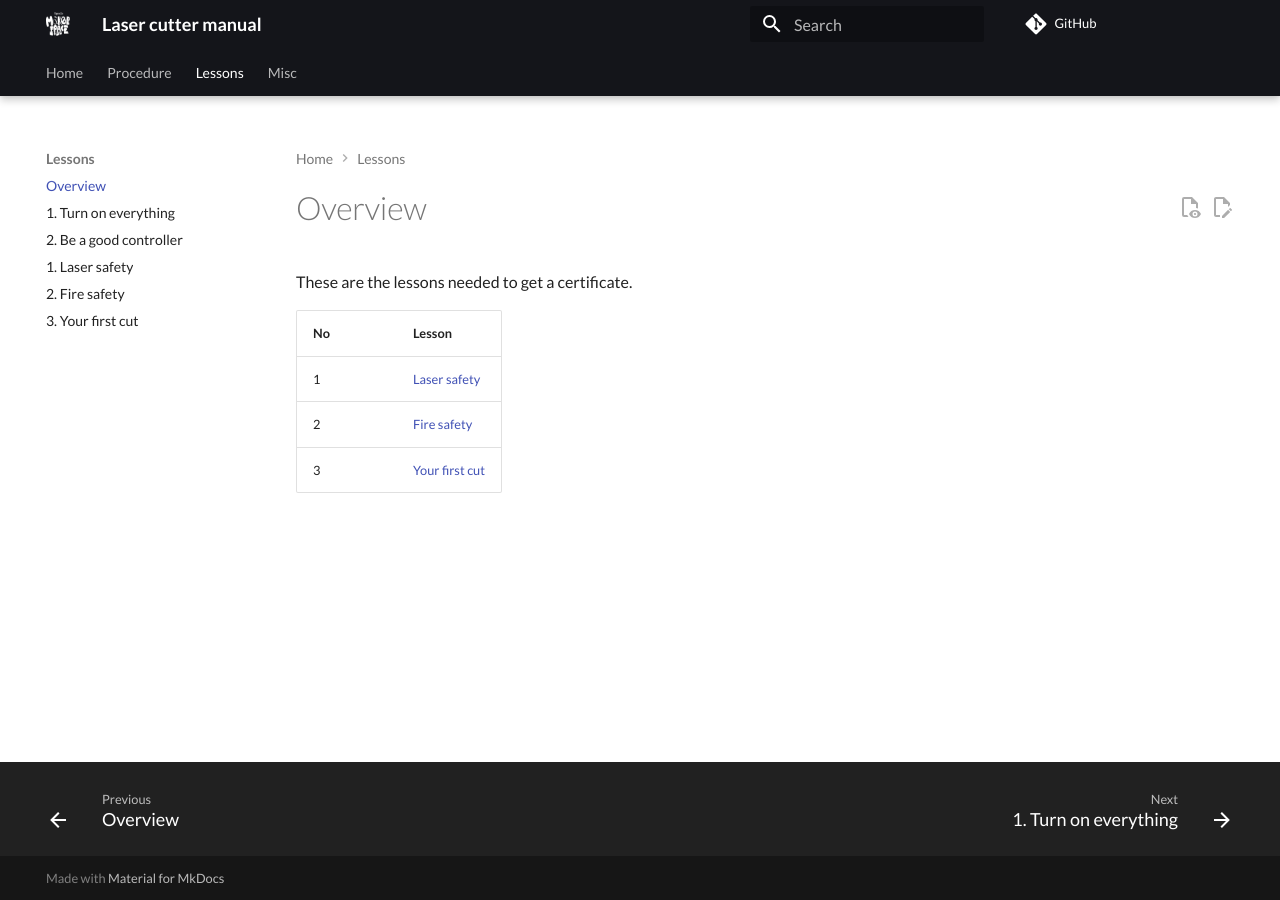
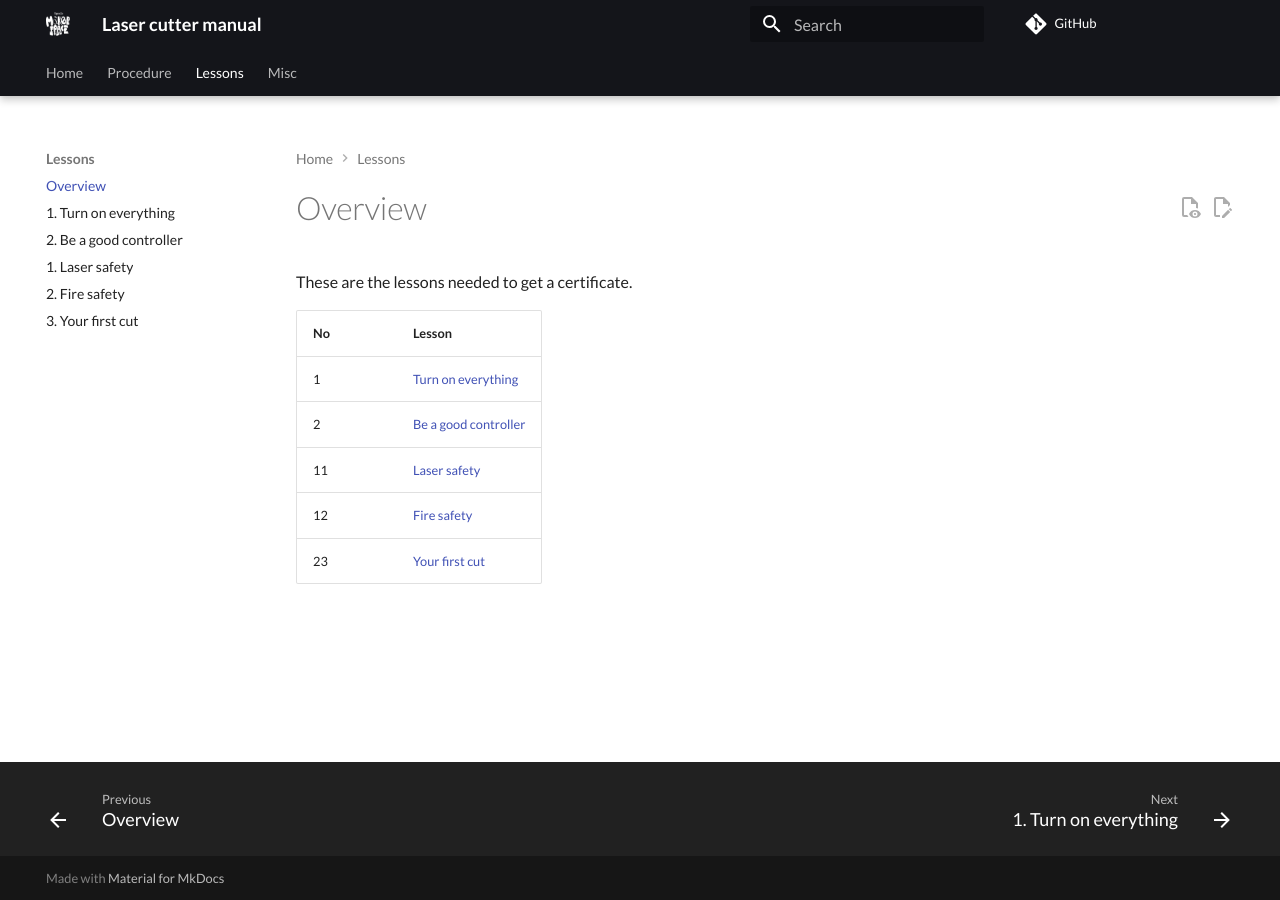
Before and after one commit to uppsala-makerspace/laser_cutter_guide, an MkDocs documentation site: the page built from docs/lessons/README.md, in a window 1280 px wide. Built offline with MkDocs 1.6.1 and Material for MkDocs 9.7.7, drawn with Linux system fonts in a browser that asks for light colours; comment, search, counter and statistics services are not loaded.

Commit message:
Expand overview

```diff
--- a/docs/lessons/README.md
+++ b/docs/lessons/README.md
@@ -4,6 +4,8 @@ These are the lessons needed to get a certificate.
 
 No |Lesson
 ---|-------------------------------------
-1  |[Laser safety](1_laser_safety.md)
-2  |[Fire safety](2_fire_safety.md)
-3  |[Your first cut](3_your_first_cut.md)
+1  |[Turn on everything](1_turn_on_everything.md)
+2  |[Be a good controller](2_be_a_good_controller.md)
+11 |[Laser safety](1_laser_safety.md)
+12 |[Fire safety](2_fire_safety.md)
+23 |[Your first cut](3_your_first_cut.md)
```
Also changed, not shown: docs/lessons/1_turn_on_everything.md (+9 -0 lines).
